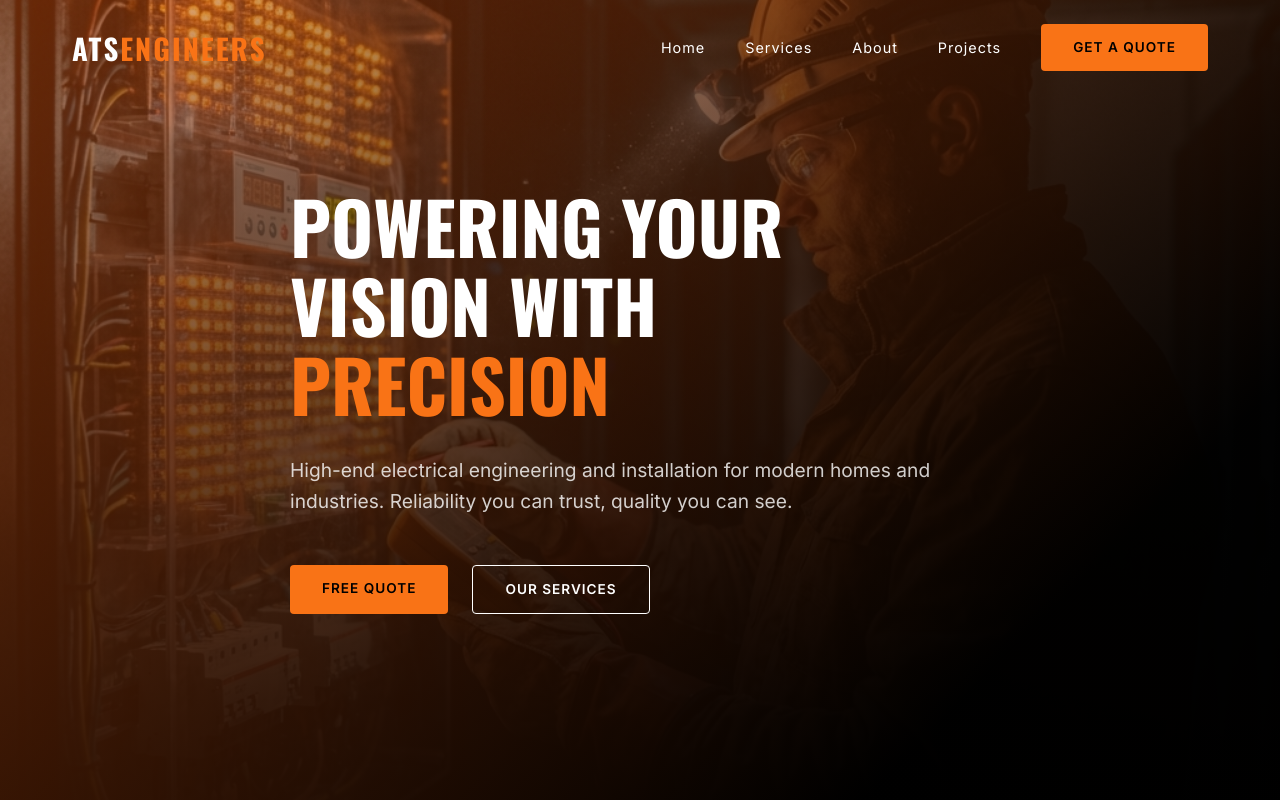
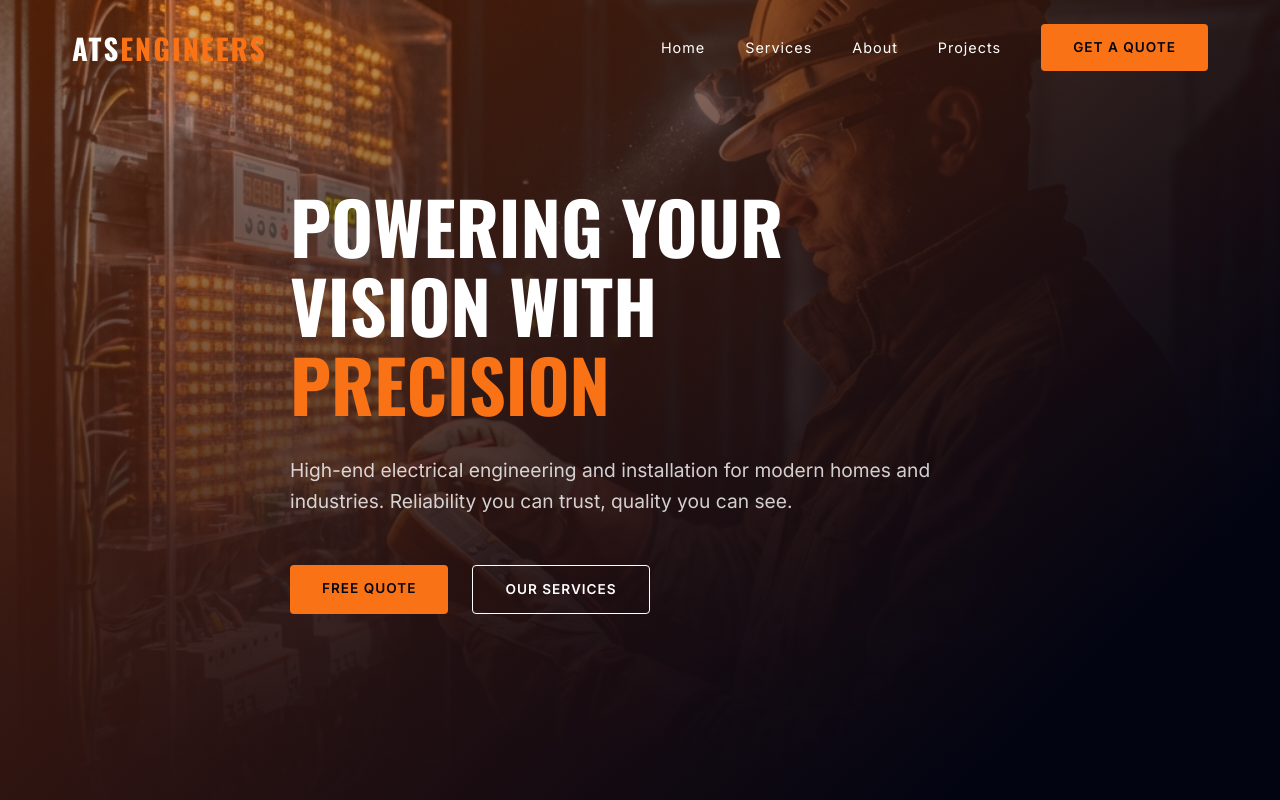
Before and after one commit to riyadominic123/landing-page, a website built with Vite: page index.html in a window 1280 px wide. Shown: the top 800 px of the page. Built offline with nearby package versions, Linux system fonts and the light colour scheme.

Commit message:
minor blue

```diff
--- a/src/style.css
+++ b/src/style.css
@@ -6,9 +6,10 @@
   /* Bright Red */
   --accent: #EA580C;
   /* Deep Orange */
-  --dark: #000000;
+  --dark: #020412;
+  /* Ultra Deep Navy */
   --light: #FFFFFF;
-  --glass: rgba(10, 10, 10, 0.8);
+  --glass: rgba(15, 23, 42, 0.8);
   --glass-border: rgba(255, 255, 255, 0.05);
   --transition: all 0.4s cubic-bezier(0.4, 0, 0.2, 1);
 
@@ -25,8 +26,8 @@
 body {
   background-color: var(--dark);
   background-image:
-    radial-gradient(at 0% 0%, rgba(239, 68, 68, 0.1) 0, transparent 40%),
-    radial-gradient(at 100% 100%, rgba(249, 115, 22, 0.1) 0, transparent 40%);
+    radial-gradient(at 0% 0%, rgba(239, 68, 68, 0.08) 0, transparent 40%),
+    radial-gradient(at 100% 100%, rgba(249, 115, 22, 0.08) 0, transparent 40%);
   color: var(--light);
   line-height: 1.6;
   overflow-x: hidden;
@@ -158,7 +159,7 @@ nav ul li a:hover {
   background-color: var(--dark);
   background-image:
     radial-gradient(circle at 100% 0%, rgba(249, 115, 22, 0.2) 0%, transparent 60%),
-    linear-gradient(to bottom, rgba(0, 0, 0, 0) 0%, rgba(0, 0, 0, 0.9) 100%),
+    linear-gradient(to bottom, rgba(2, 4, 18, 0) 0%, rgba(2, 4, 18, 0.98) 100%),
     url('/images/hero_electrical_master.webp');
   background-size: cover;
   background-position: center;
@@ -171,7 +172,7 @@ nav ul li a:hover {
   left: 0;
   width: 100%;
   height: 100%;
-  background: linear-gradient(135deg, rgba(234, 88, 12, 0.45) 0%, rgba(0, 0, 0, 0.95) 80%);
+  background: linear-gradient(135deg, rgba(234, 88, 12, 0.35) 0%, rgba(2, 4, 18, 0.99) 85%);
 }
 
 .hero-content {
@@ -400,7 +401,7 @@ nav ul li a:hover {
 .contact-info {
   padding: 4rem;
   background-color: var(--dark);
-  background: linear-gradient(rgba(0, 0, 0, 0.95), rgba(234, 88, 12, 0.3)), url('/images/industrial_electrical.webp');
+  background: linear-gradient(rgba(2, 4, 18, 0.98), rgba(234, 88, 12, 0.2)), url('/images/industrial_electrical.webp');
   background-size: cover;
 }
 
```
